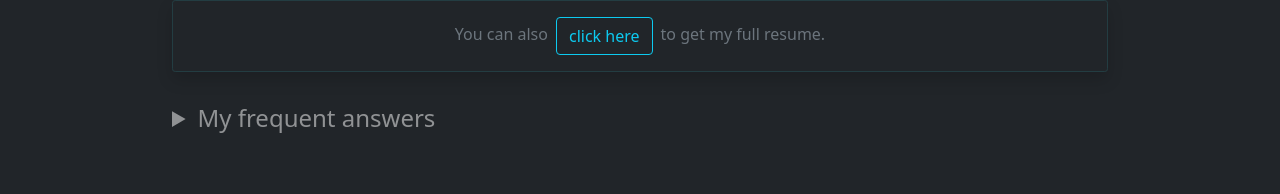
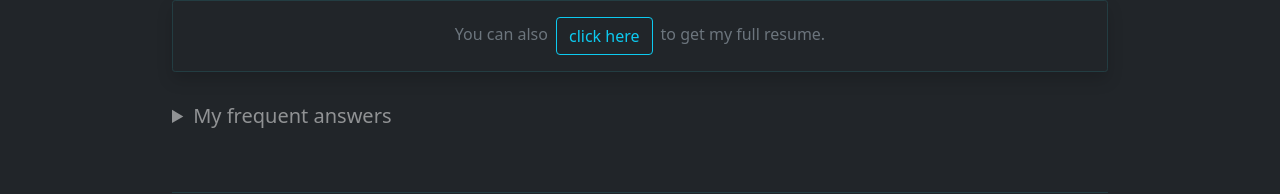
Before and after one commit to elnoor/noorr.net, a React (Create React App) app: page /about in a window 1280 px wide. Shown: the part 577-771 px from the top of the page. Built offline with nearby package versions, Linux system fonts and the light colour scheme.

Commit message:
Update About.js

```diff
--- a/src/pages/About/About.js
+++ b/src/pages/About/About.js
@@ -27,7 +27,7 @@ export default function About() {
         </div>
       </div>
       <details className="col mt-2">
-        <summary className="h4 mb-3 text-white-50">My frequent answers</summary>
+        <summary className="h5 mb-3 text-white-50">My frequent answers</summary>
         <dl className="row">
           {faqs.map((faq, index) => (
             <React.Fragment key={index}>
```
